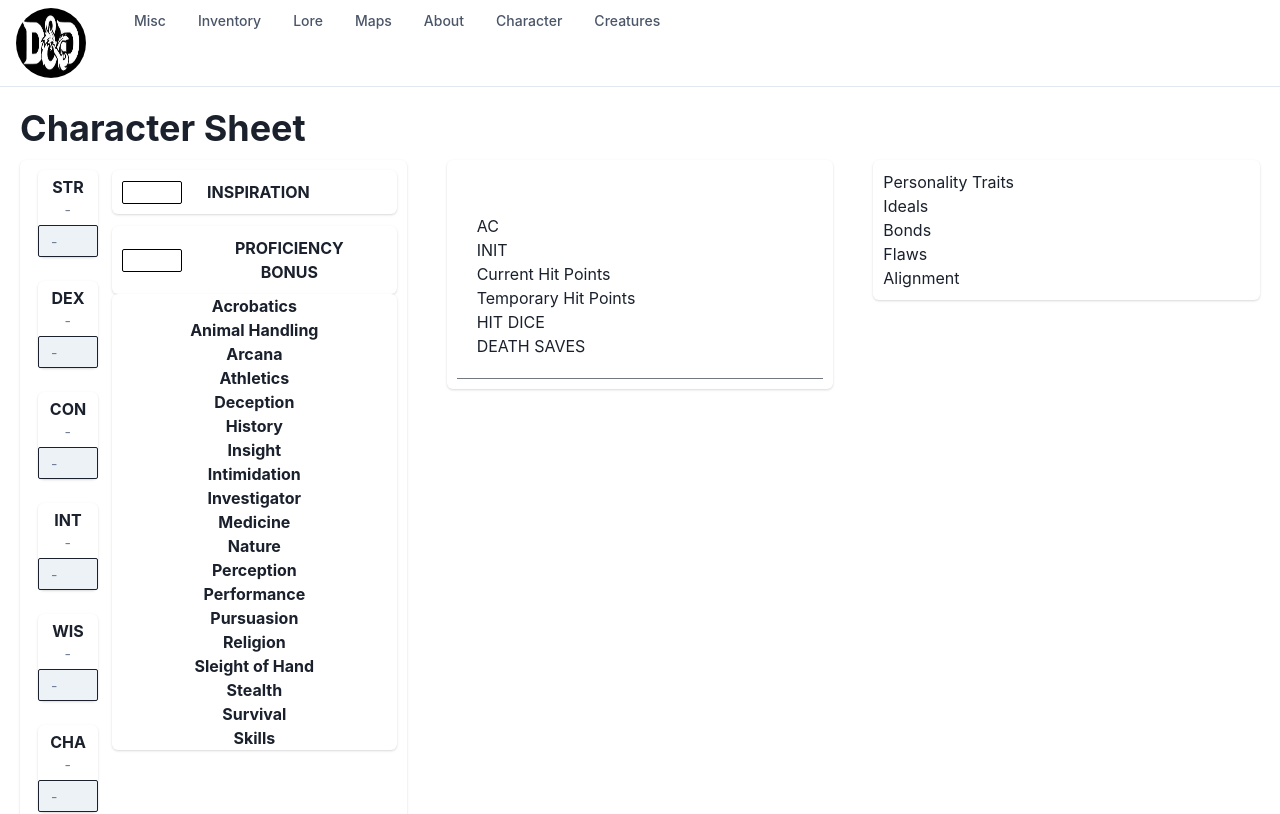
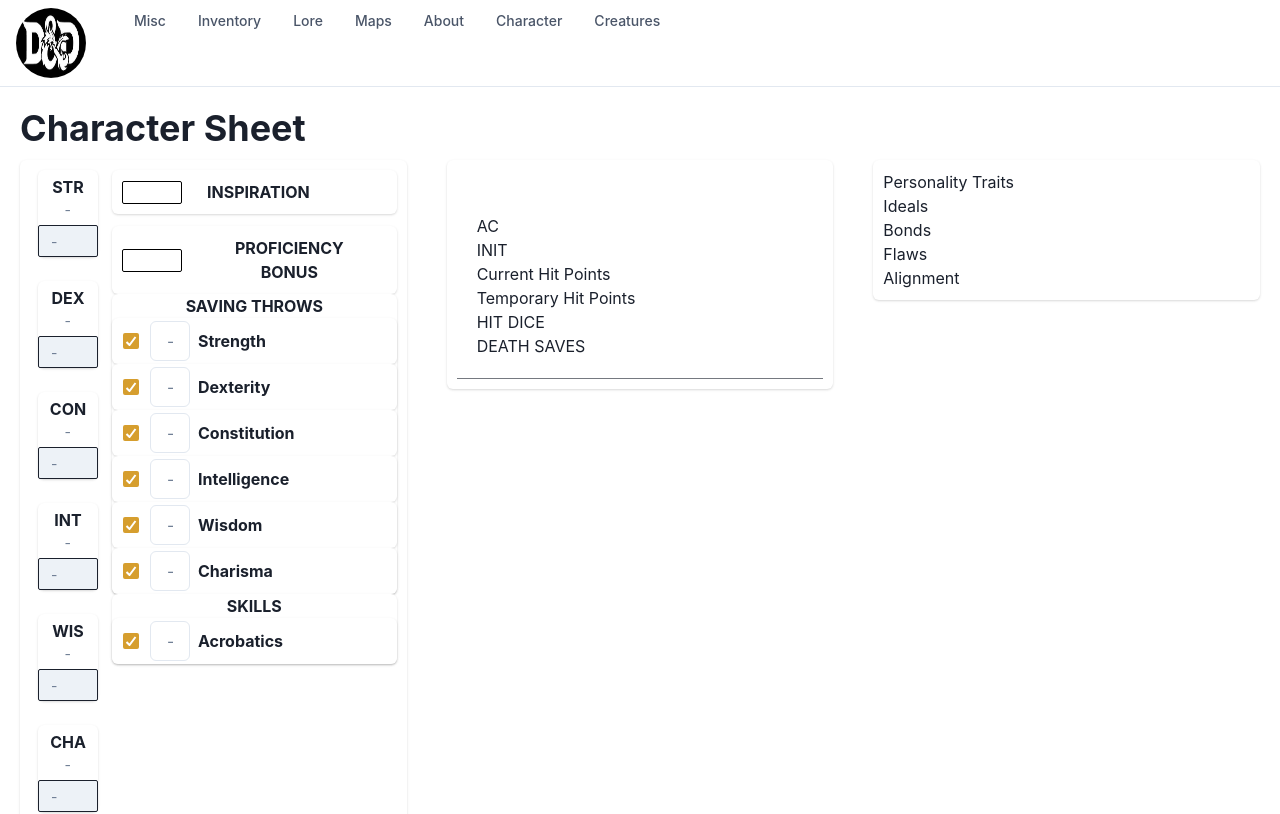
Before and after one commit to Napiorski/rpg-player-app, a Next.js app: page /character in a window 1280 px wide. Shown: the top 814 px of the page. Built offline with nearby package versions, Linux system fonts and the light colour scheme.

Commit message:
Adding Checkbox to Character Sheet

```diff
--- a/components/radio-group-card/index.tsx
+++ b/components/radio-group-card/index.tsx
@@ -19,9 +19,17 @@ export function RadioGroupCard({ label }: RadioGroupCardProps) {
   const [value, setValue] = React.useState("");
 
   return (
-    <Card variant="elevated" flexDirection={"row"} p={"5px"} border={"thick"}>
+    <Card variant="elevated" flexDirection={"row"} p={"3px"}>
       <Center>
-        <Checkbox size="md" colorScheme="yellow" defaultChecked></Checkbox>
+        <Checkbox
+          size="md"
+          colorScheme="yellow"
+          defaultChecked
+          marginLeft={2}
+          marginRight={-3}
+        >
+          {" "}
+        </Checkbox>
         <Box px="15px" fontWeight={"bold"}>
           <Input placeholder="-" w={10} marginRight={2} />
           {value}
--- a/pages/character/index.tsx
+++ b/pages/character/index.tsx
@@ -28,6 +28,7 @@ import {
 import styled from "@emotion/styled";
 import { StatCard } from "../../components/stat-card";
 import { InputLabelCard } from "../../components/input-label-card";
+import { RadioGroupCard } from "../../components/radio-group-card";
 
 const CharacterCard = styled(Card)`
   margin-top: 10px;
@@ -108,27 +109,18 @@ export default function Home() {
                       label="INSPIRATION"
                     />
                     <InputLabelCard label="PROFICIENCY BONUS" />
-                    <Card></Card>
                     <Card>
-                      <Box>Acrobatics</Box>
-                      <Box>Animal Handling</Box>
-                      <Box>Arcana</Box>
-                      <Box>Athletics</Box>
-                      <Box>Deception</Box>
-                      <Box>History</Box>
-                      <Box>Insight</Box>
-                      <Box>Intimidation</Box>
-                      <Box>Investigator</Box>
-                      <Box>Medicine</Box>
-                      <Box>Nature</Box>
-                      <Box>Perception</Box>
-                      <Box>Performance</Box>
-                      <Box>Pursuasion</Box>
-                      <Box>Religion</Box>
-                      <Box>Sleight of Hand</Box>
-                      <Box>Stealth</Box>
-                      <Box>Survival</Box>
-                      Skills
+                      SAVING THROWS
+                      <RadioGroupCard label="Strength" />
+                      <RadioGroupCard label="Dexterity" />
+                      <RadioGroupCard label="Constitution" />
+                      <RadioGroupCard label="Intelligence" />
+                      <RadioGroupCard label="Wisdom" />
+                      <RadioGroupCard label="Charisma" />
+                    </Card>
+                    <Card>
+                      SKILLS
+                      <RadioGroupCard label="Acrobatics" />
                     </Card>
                   </GridItem>
 
```
